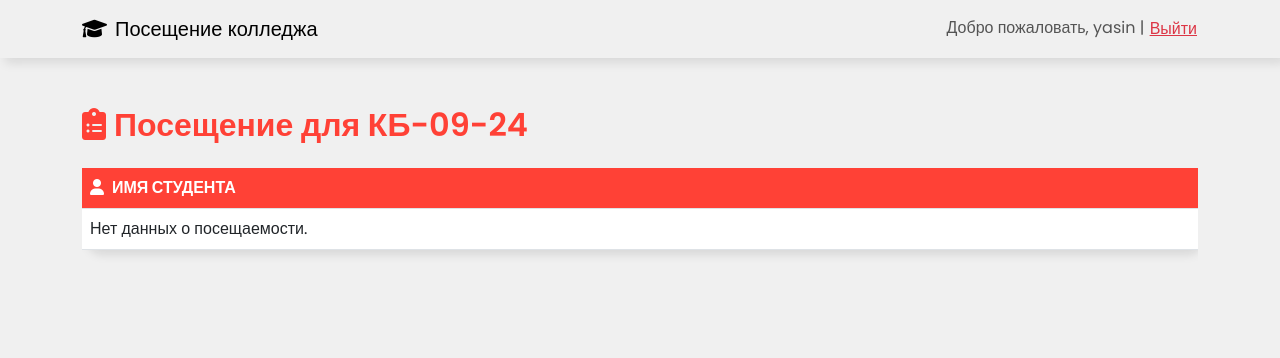
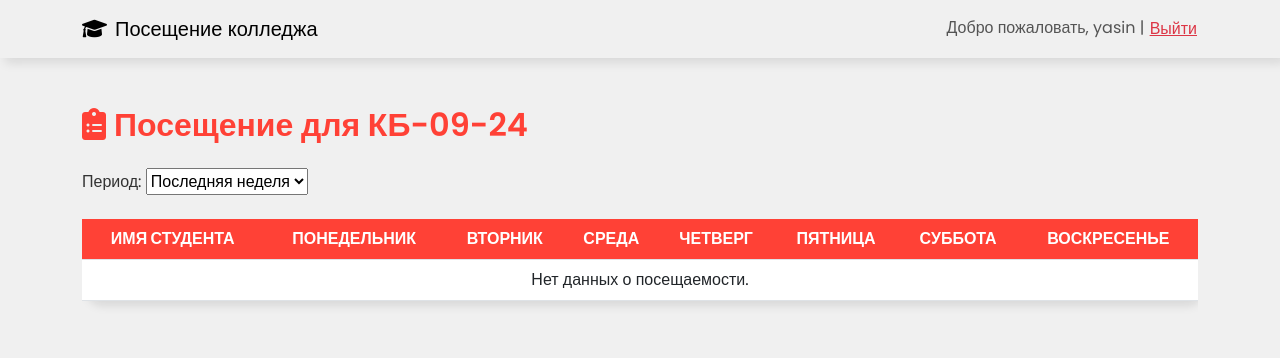
Before and after one commit to amakika/MetaAttendance, a Django app: page /faculty_attendance/2/ in a window 1280 px wide. Shown: the top 358 px of the page. Run offline with Django 5.2, Linux system fonts and the light colour scheme; a user stored in the database is signed in; data comes from the database, SQL or seed files in the repository.

Commit message:
Improving students tables

```diff
--- a/attendance/templates/attendance/faculty_attendance.html
+++ b/attendance/templates/attendance/faculty_attendance.html
@@ -14,9 +14,6 @@
             --background-color: #f0f0f0;
             --text-color: #333;
             --shadow-color: rgba(0, 0, 0, 0.1);
-            --present-color: #2ecc40; /* Зеленый */
-            --late-color: #ffa500; /* Оранжевый */
-            --absent-color: #ff4136; /* Красный */
         }
         body {
             font-family: 'Poppins', sans-serif;
@@ -36,6 +33,7 @@
             background-color: var(--primary-color);
             color: #ffffff;
             text-transform: uppercase;
+            text-align: center;
         }
         .table-hover tbody tr:hover {
             background-color: rgba(241, 248, 255, 0.1);
@@ -46,29 +44,24 @@
             margin-bottom: 1.5rem;
         }
         .attendance-square {
-            width: 20px;
-            height: 20px;
+            width: 30px;
+            height: 30px;
             display: inline-block;
-            border-radius: 4px;
+            border-radius: 5px;
         }
-        .present {
-            background-color: var(--present-color);
+        .attendance-status-green {
+            background-color: #28a745; /* Зеленый для присутствующих */
         }
-        .late {
-            background-color: var(--late-color);
+        .attendance-status-red {
+            background-color: #dc3545; /* Красный для отсутствующих */
         }
-        .absent {
-            background-color: var(--absent-color);
+        .attendance-status-orange {
+            background-color: #fd7e14; /* Оранжевый для опоздавших */
         }
-        .days-of-week {
-            font-weight: 600;
+        .day-of-week-header {
+            font-weight: bold;
+            color: var(--secondary-color);
             text-align: center;
-            margin-bottom: 1rem;
-        }
-        .day-header {
-            font-weight: bold;
-            text-align: center;
-            padding: 10px;
         }
     </style>
 </head>
@@ -100,35 +93,44 @@
             <i class="fas fa-clipboard-list me-2"></i>Посещение для {{ faculty.name }}
         </h2>
 
-        <div class="days-of-week">
-            {% for day in days_of_week %}
-                <div class="day-header">{{ day }}</div>
-            {% endfor %}
-        </div>
+        <!-- Фильтр для выбора периода -->
+        <form method="get">
+            <label for="filter">Период:</label>
+            <select name="filter" id="filter" onchange="this.form.submit()">
+                <option value="week" {% if selected_filter == 'week' %}selected{% endif %}>Последняя неделя</option>
+                <option value="month" {% if selected_filter == 'month' %}selected{% endif %}>Последний месяц</option>
+                <option value="year" {% if selected_filter == 'year' %}selected{% endif %}>Последний год</option>
+            </select>
+        </form>
 
-        <div class="table-responsive">
+        <!-- Таблица посещаемости -->
+        <div class="table-responsive mt-4">
             <table class="table table-hover">
                 <thead>
                     <tr>
-                        <th><i class="fas fa-user me-2"></i>Имя студента</th>
-                        {% for day in days_of_week %}
-                            <th>{{ day }}</th>
-                        {% endfor %}
+                        <th>Имя студента</th>
+                        <th class="day-of-week-header">Понедельник</th>
+                        <th class="day-of-week-header">Вторник</th>
+                        <th class="day-of-week-header">Среда</th>
+                        <th class="day-of-week-header">Четверг</th>
+                        <th class="day-of-week-header">Пятница</th>
+                        <th class="day-of-week-header">Суббота</th>
+                        <th class="day-of-week-header">Воскресенье</th>
                     </tr>
                 </thead>
                 <tbody>
-                    {% for student, attendance in attendance_stats.items %}
+                    {% for student in students %}
                         <tr>
-                            <td>{{ student.user.username }}</td>
-                            {% for status in attendance %}
+                            <td>{{ student.name }}</td>
+                            {% for day in student.attendance %}
                                 <td>
-                                    <div class="attendance-square {% if status == 'present' %}present{% elif status == 'late' %}late{% else %}absent{% endif %}"></div>
+                                    <span class="attendance-square {% if day.status == 'present' %}attendance-status-green{% elif day.status == 'absent' %}attendance-status-red{% else %}attendance-status-orange{% endif %}"></span>
                                 </td>
                             {% endfor %}
                         </tr>
                     {% empty %}
                         <tr>
-                            <td colspan="8">Нет данных о посещаемости.</td>
+                            <td colspan="8" class="text-center">Нет данных о посещаемости.</td>
                         </tr>
                     {% endfor %}
                 </tbody>
```
